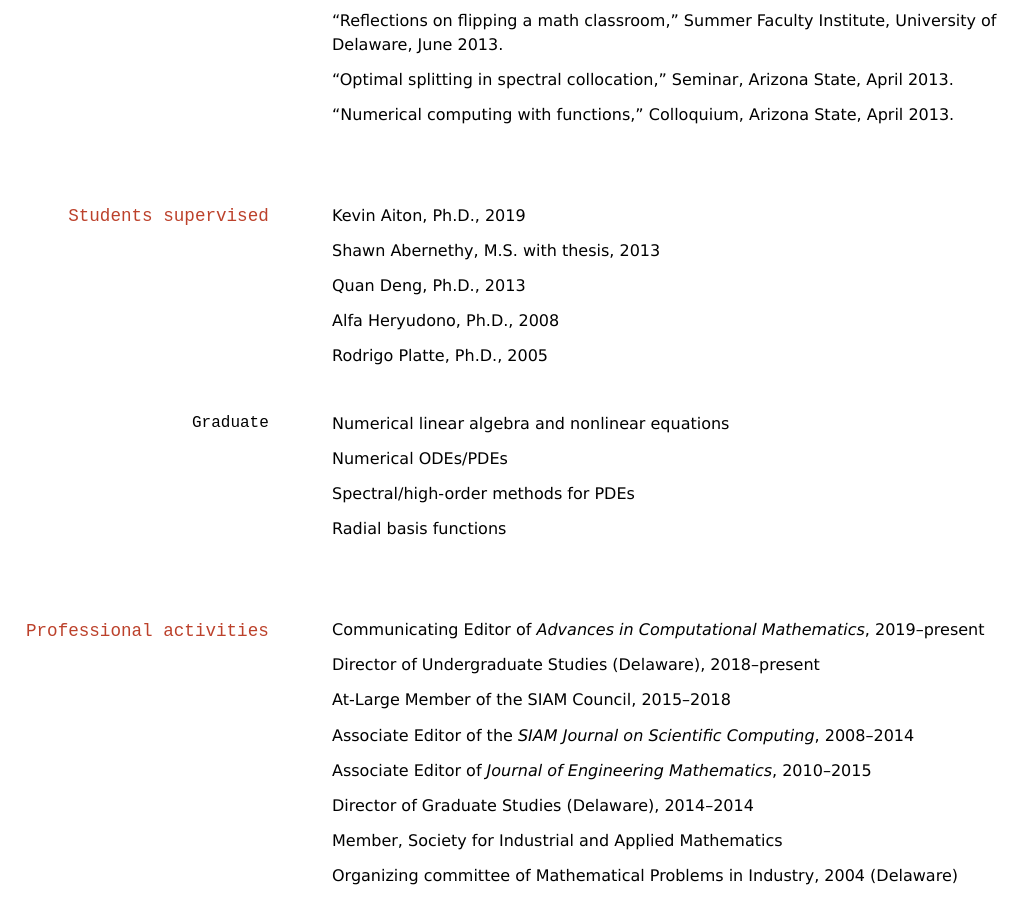
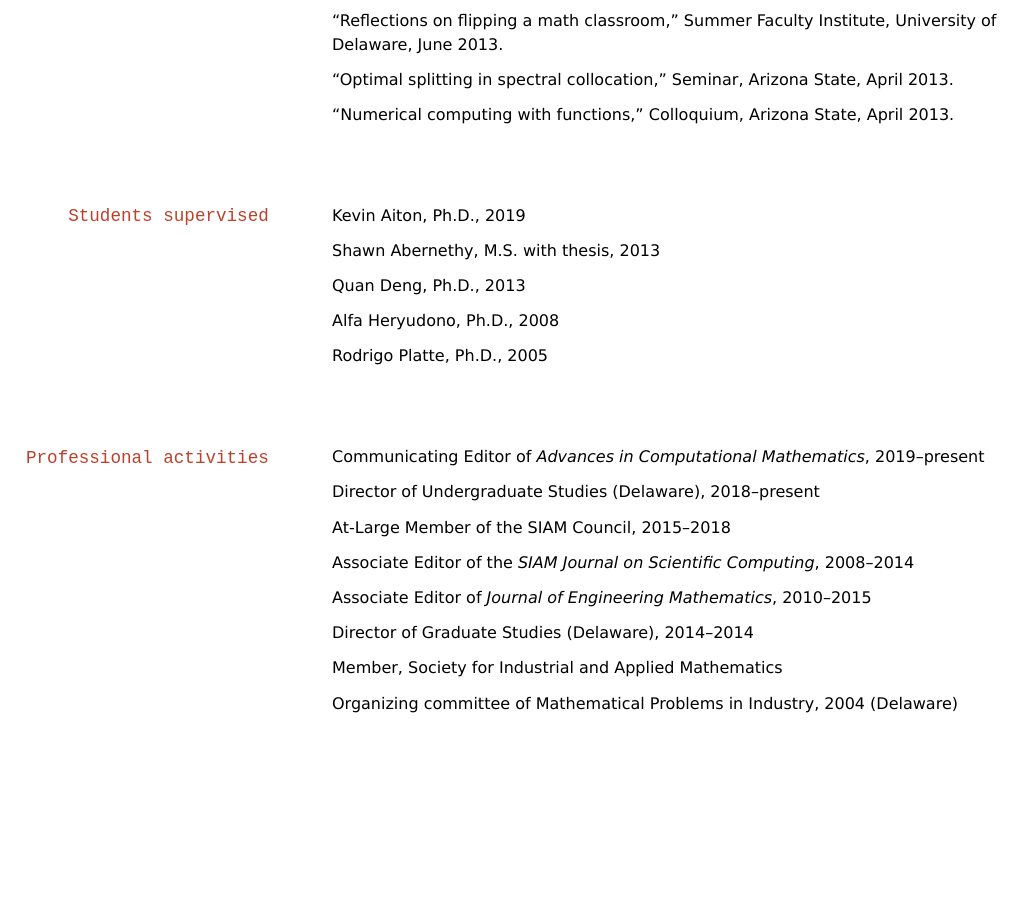
Before and after one commit to tobydriscoll/cv-short, a Jekyll site: the page built from index.md, in a window 1280 px wide and 900 px high, scrolled down 8962 px. Shown: the whole window, without its empty margins (0-1033 px from the left). Built offline with Jekyll 4.4.1, drawn with Linux system fonts in a browser that asks for light colours; after the commit the page ends 9689 px from its top, so only the background shows below that.

Commit message:
Removed some overlooked stuff

```diff
--- a/index.md
+++ b/index.md
@@ -623,14 +623,14 @@ Computational mathematics (two-semester sequence)
 
 Complex analysis -->
 
-### Graduate
+<!-- ### Graduate
 Numerical linear algebra and nonlinear equations
 
 Numerical ODEs/PDEs
 
 Spectral/high-order methods for PDEs
 
-Radial basis functions
+Radial basis functions -->
 
 <!-- ## Technology uses
 
```
